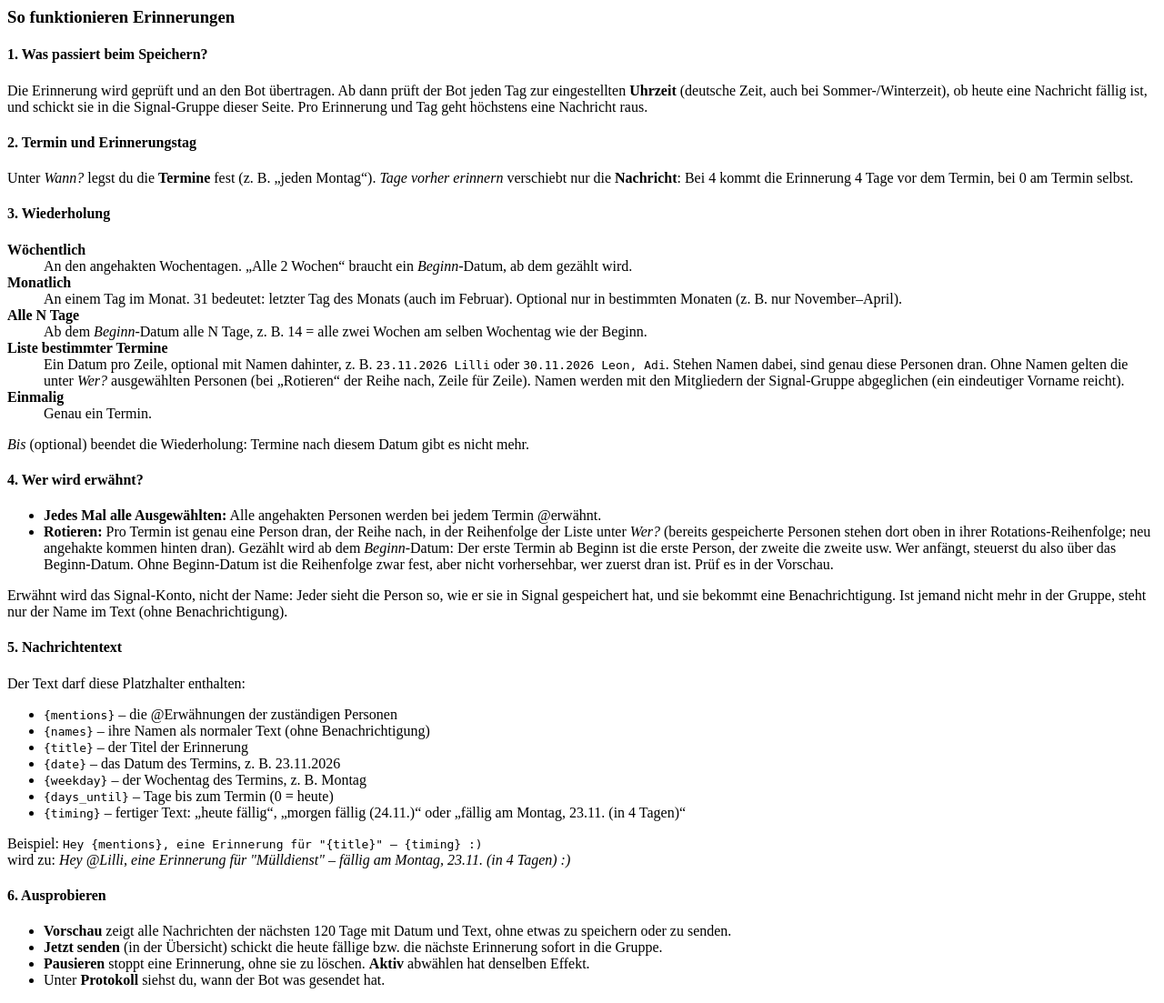
After one commit to noahpy/signal-bot-reminder-generator, a Django app: template reminders/templates/reminders/help_de.html in a window 1280 px wide. The commit adds this page. Shown: the whole page at 91% size. Run offline with Django 5.2, Linux system fonts and the light colour scheme; the template is opened without the code that fills it, so the values that code supplies are empty; the visitor is signed in with stand-in values (Sample User, id 1).

Commit message:
Add ? help dialog to the reminder form; keep rotation order when editing
The help explains schedules, lead days, rotation, mentions, placeholders and
preview/send now (German and English). Editing a reminder lists its people
first in their stored order, so saving no longer re-sorts the rotation.

Co-Authored-By: Claude Opus 5.5 <noreply@anthropic.com>
Claude-Session: https://claude.ai/code/session_01AT4N1PY8P6eLt6gYm7yY3h

```diff
--- /dev/null
+++ b/reminders/templates/reminders/help_de.html
@@ -0,0 +1,64 @@
+<h3>So funktionieren Erinnerungen</h3>
+
+<h4>1. Was passiert beim Speichern?</h4>
+<p>Die Erinnerung wird geprüft und an den Bot übertragen. Ab dann prüft der Bot jeden Tag zur eingestellten
+<strong>Uhrzeit</strong> (deutsche Zeit, auch bei Sommer-/Winterzeit), ob heute eine Nachricht fällig ist,
+und schickt sie in die Signal-Gruppe dieser Seite. Pro Erinnerung und Tag geht höchstens eine Nachricht raus.</p>
+
+<h4>2. Termin und Erinnerungstag</h4>
+<p>Unter <em>Wann?</em> legst du die <strong>Termine</strong> fest (z. B. „jeden Montag“).
+<em>Tage vorher erinnern</em> verschiebt nur die <strong>Nachricht</strong>: Bei 4 kommt die Erinnerung
+4 Tage vor dem Termin, bei 0 am Termin selbst.</p>
+
+<h4>3. Wiederholung</h4>
+<dl>
+    <dt><strong>Wöchentlich</strong></dt>
+    <dd>An den angehakten Wochentagen. „Alle 2 Wochen“ braucht ein <em>Beginn</em>-Datum, ab dem gezählt wird.</dd>
+    <dt><strong>Monatlich</strong></dt>
+    <dd>An einem Tag im Monat. 31 bedeutet: letzter Tag des Monats (auch im Februar).
+        Optional nur in bestimmten Monaten (z. B. nur November–April).</dd>
+    <dt><strong>Alle N Tage</strong></dt>
+    <dd>Ab dem <em>Beginn</em>-Datum alle N Tage, z. B. 14 = alle zwei Wochen am selben Wochentag wie der Beginn.</dd>
+    <dt><strong>Liste bestimmter Termine</strong></dt>
+    <dd>Ein Datum pro Zeile, optional mit Namen dahinter, z. B. <code>23.11.2026 Lilli</code> oder
+        <code>30.11.2026 Leon, Adi</code>. Stehen Namen dabei, sind genau diese Personen dran.
+        Ohne Namen gelten die unter <em>Wer?</em> ausgewählten Personen (bei „Rotieren“ der Reihe nach, Zeile für Zeile).
+        Namen werden mit den Mitgliedern der Signal-Gruppe abgeglichen (ein eindeutiger Vorname reicht).</dd>
+    <dt><strong>Einmalig</strong></dt>
+    <dd>Genau ein Termin.</dd>
+</dl>
+<p><em>Bis</em> (optional) beendet die Wiederholung: Termine nach diesem Datum gibt es nicht mehr.</p>
+
+<h4>4. Wer wird erwähnt?</h4>
+<ul>
+    <li><strong>Jedes Mal alle Ausgewählten:</strong> Alle angehakten Personen werden bei jedem Termin @erwähnt.</li>
+    <li><strong>Rotieren:</strong> Pro Termin ist genau eine Person dran, der Reihe nach, in der Reihenfolge der Liste unter <em>Wer?</em> (bereits gespeicherte Personen stehen dort oben in ihrer Rotations-Reihenfolge; neu angehakte kommen hinten dran).
+        Gezählt wird ab dem <em>Beginn</em>-Datum: Der erste Termin ab Beginn ist die erste Person, der zweite die zweite usw.
+        Wer anfängt, steuerst du also über das Beginn-Datum. Ohne Beginn-Datum ist die Reihenfolge zwar fest, aber nicht vorhersehbar, wer zuerst dran ist. Prüf es in der Vorschau.</li>
+</ul>
+<p>Erwähnt wird das Signal-Konto, nicht der Name: Jeder sieht die Person so, wie er sie in Signal gespeichert hat,
+und sie bekommt eine Benachrichtigung. Ist jemand nicht mehr in der Gruppe, steht nur der Name im Text
+(ohne Benachrichtigung).</p>
+
+<h4>5. Nachrichtentext</h4>
+<p>Der Text darf diese Platzhalter enthalten:</p>
+<ul>
+    <li><code>{mentions}</code> – die @Erwähnungen der zuständigen Personen</li>
+    <li><code>{names}</code> – ihre Namen als normaler Text (ohne Benachrichtigung)</li>
+    <li><code>{title}</code> – der Titel der Erinnerung</li>
+    <li><code>{date}</code> – das Datum des Termins, z. B. 23.11.2026</li>
+    <li><code>{weekday}</code> – der Wochentag des Termins, z. B. Montag</li>
+    <li><code>{days_until}</code> – Tage bis zum Termin (0 = heute)</li>
+    <li><code>{timing}</code> – fertiger Text: „heute fällig“, „morgen fällig (24.11.)“ oder
+        „fällig am Montag, 23.11. (in 4 Tagen)“</li>
+</ul>
+<p>Beispiel: <code>Hey {mentions}, eine Erinnerung für "{title}" – {timing} :)</code><br>
+wird zu: <em>Hey @Lilli, eine Erinnerung für "Mülldienst" – fällig am Montag, 23.11. (in 4 Tagen) :)</em></p>
+
+<h4>6. Ausprobieren</h4>
+<ul>
+    <li><strong>Vorschau</strong> zeigt alle Nachrichten der nächsten 120 Tage mit Datum und Text, ohne etwas zu speichern oder zu senden.</li>
+    <li><strong>Jetzt senden</strong> (in der Übersicht) schickt die heute fällige bzw. die nächste Erinnerung sofort in die Gruppe.</li>
+    <li><strong>Pausieren</strong> stoppt eine Erinnerung, ohne sie zu löschen. <strong>Aktiv</strong> abwählen hat denselben Effekt.</li>
+    <li>Unter <strong>Protokoll</strong> siehst du, wann der Bot was gesendet hat.</li>
+</ul>
--- a/reminders/views.py
+++ b/reminders/views.py
@@ -64,6 +64,10 @@ def members_for(mapping, spec=None):
     for p in (spec or {}).get("people", []):
         if (p.get("uuid") or p.get("number")) not in keys:
             members.append({**p, "label": _("%(name)s (not in group)") % {"name": member_label(p)}})
+    # People already in the reminder come first, in their stored (= rotation) order, so that
+    # saving the form keeps the rotation order instead of re-sorting it alphabetically.
+    order = {(p.get("uuid") or p.get("number")): i for i, p in enumerate((spec or {}).get("people", []))}
+    members.sort(key=lambda m: order.get(m.get("uuid") or m.get("number"), len(order)))
     return members, error
 
 
```
Also changed, not shown: reminders/templates/reminders/help_en.html (added, +63 -0 lines), reminders/templates/reminders/reminder_form.html (+13 -1 lines), reminders/tests.py (+31 -0 lines), locale/de/LC_MESSAGES/django.po, 1 other file.
